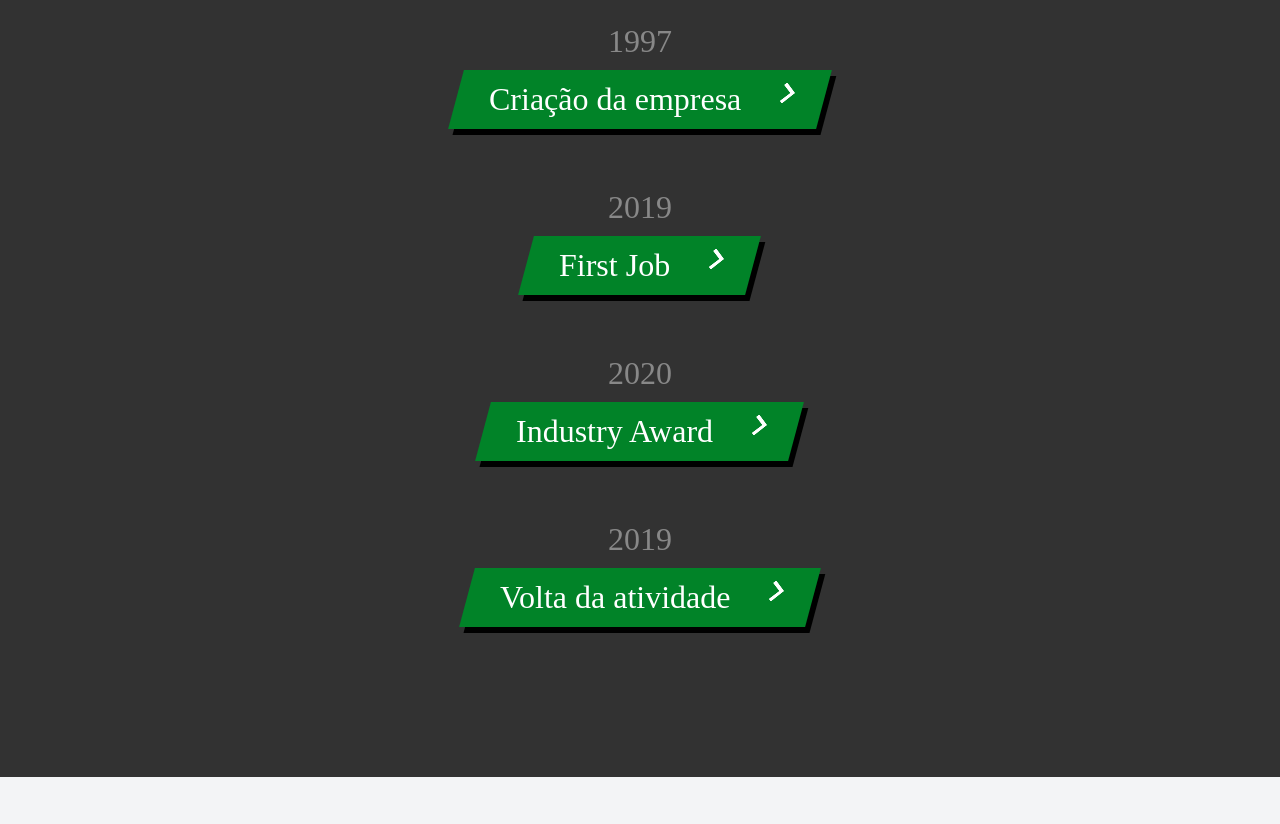
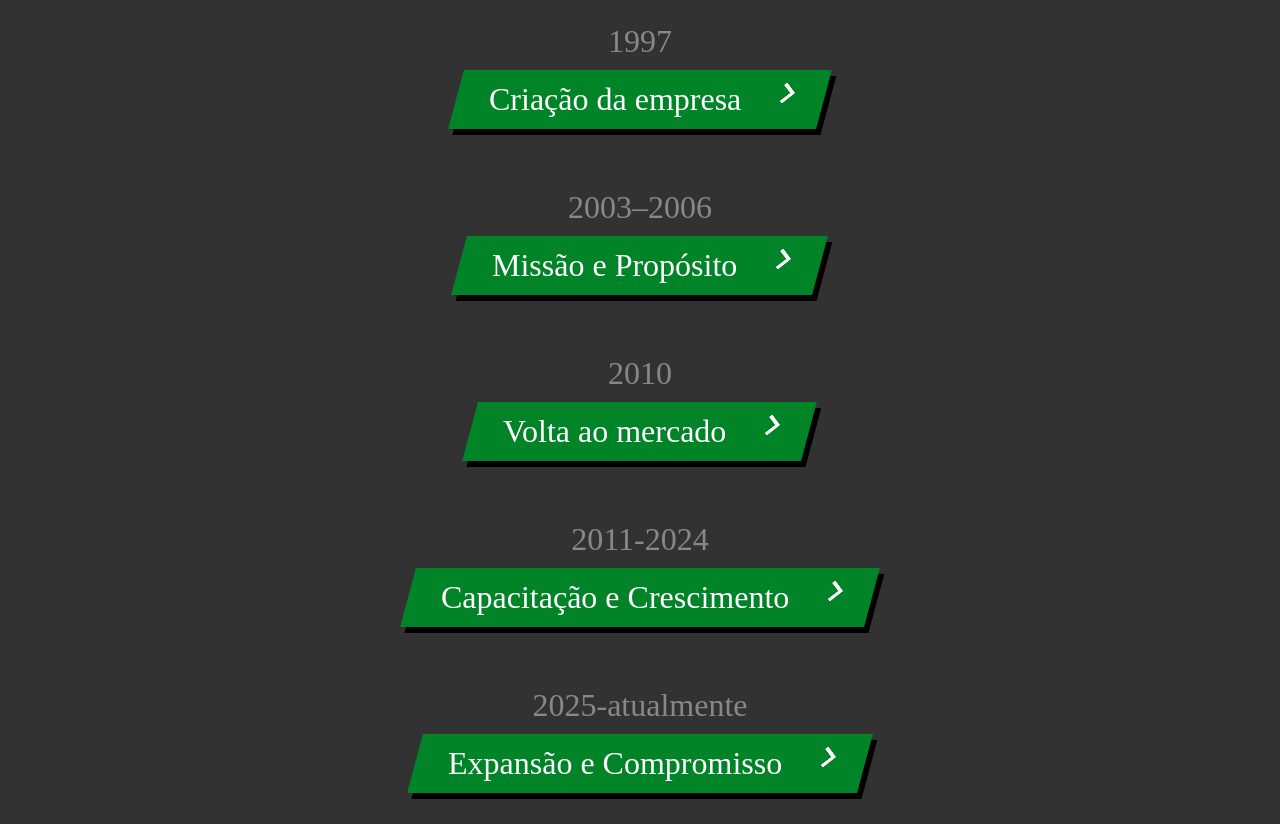
Before and after one commit to AdimarSarkis/consat, a plain HTML site: page index.html in a window 1280 px wide. Shown: the part 1987-2811 px from the top of the page. Drawn offline with nearby package versions, Linux system fonts and the light colour scheme; a web font is replaced by a local one.

Commit message:
refactor: about

```diff
--- a/src/js/about.js
+++ b/src/js/about.js
@@ -7,33 +7,41 @@ document.addEventListener("DOMContentLoaded", function () {
       icon: "🎓",
       color: "bg-blue-500",
       details:
-        "I graduat",
+        "Em 1997, a empresa foi oficialmente fundada em Sorocaba (SP), com a visão de realizar grandes sonhos. Embora o início tenha sido marcado por atividades diferentes das atuais, a base da empresa foi formada com muito empenho e dedicação familiar. No entanto, as dificuldades financeiras fizeram com que esses sonhos fossem temporariamente adiados.",
     },
     {
       id: 2,
-      date: "2019",
-      title: "First Job",
+      date: "2003–2006",
+      title: "Missão e Propósito",
       icon: "💼",
       color: "bg-green-500",
       details:
-        "I started my first job as a software developer at a local startup.",
+        "Durante esse período, nossa trajetória foi marcada por desafios pessoais significativos. O diagnóstico de uma doença grave em meu esposo nos forçou a enfrentar incertezas e a luta constante pelo acesso a direitos essenciais. Foi um período de intensa busca por justiça e soluções, que revelou a importância de lutar pelos direitos de quem enfrenta adversidades semelhantes. Essa experiência gerou o desejo profundo de transformar nossa dor em ação, ajudando outras pessoas que passavam por situações similares.",
     },
     {
       id: 3,
-      date: "2020",
-      title: "Industry Award",
+      date: "2010",
+      title: "Volta ao mercado",
       icon: "🏆",
       color: "bg-yellow-500",
-      details: "I won an industry award for my work on a new product.",
+      details: "Em 2010, a empresa passou por uma transformação importante: a reestruturação e formalização do contrato da empresa em Amparo (SP). Nesse ano, começamos a atuar oficialmente na consultoria trabalhista e previdenciária, oferecendo suporte para aqueles que precisavam acessar seus direitos. Essa mudança representou uma nova fase, com a expansão da nossa missão e o compromisso em prestar um serviço ético, eficiente e comprometido com o bem-estar de nossos clientes.",
     },
     {
       id: 4,
-      date: "2019",
-      title: "Volta da atividade",
+      date: "2011-2024",
+      title: "Capacitação e Crescimento",
       icon: "💡",
       color: "bg-purple-500",
-      details: "I co-founded",
+      details: "Após a reestruturação, dedicamos tempo à capacitação, realizando especializações e investindo em nossa missão. Esse período de pausa foi fundamental para fortalecer a empresa e preparar a equipe para os novos desafios. Com maior conhecimento e experiência, voltamos com uma atuação mais qualificada e pronta para atender as necessidades dos nossos clientes com ainda mais excelência.",
     },
+    {
+      id: 5,
+      date: "2025-atualmente",
+      title: "Expansão e Compromisso",
+      icon: "🌱",
+      details: 'Atualmente, nossa empresa continua em expansão, abrangendo novas áreas, como segurança do trabalho, intermediação de serviços e assessoria jurídica. Mantemos o compromisso de oferecer um atendimento próximo, transparente e humanizado, guiados por nossos valores de fé, ética e dedicação. A cada dia, trabalhamos para impactar positivamente a vida de nossos clientes, oferecendo soluções completas e eficientes para seus desafios.'
+    }
+
   ];
 
   const timeline = document.querySelector(".timeline");
@@ -99,9 +107,7 @@ document.addEventListener("DOMContentLoaded", function () {
           }, 500);
         } else {
           detailsContainer.innerHTML = `
-            <button id='fechar' class="icon"><svg width="39" height="39" fill="currentColor" viewBox="0 0 24 24" xmlns="http://www.w3.org/2000/svg">
-  <path d="M19 6.41 17.59 5 12 10.59 6.41 5 5 6.41 10.59 12 5 17.59 6.41 19 12 13.41 17.59 19 19 17.59 13.41 12 19 6.41Z"></path>
-</svg></button>
+
             <h3 class="title">${milestone.title}</h3>
             <p class="details">${milestone.details}</p>
           `;
--- a/src/styles/about.css
+++ b/src/styles/about.css
@@ -146,13 +146,13 @@
   opacity: 0;
   flex-direction: column;
   align-items: center;
-  background-color: var(--secondary-color);
   padding: 20px;
   border-radius: 8px;
   color: var(--text-color);
   margin-top: 20px;
   transition: visibility 0s, opacity 0.5s linear;
-  max-width: 100%;
+  max-width: 70px;
+  max-height: 80px;
   box-sizing: border-box;
 }
 
@@ -165,13 +165,13 @@
 }
 
 .column .title {
-  font-size: 24px;
+  font-size: 32px;
   margin-bottom: 10px;
   color: var(--primary-color);
 }
 
 .column .details {
-  font-size: 16px;
+  font-size: 24px;
   line-height: 1.5;
   text-align: justify;
 }
```
